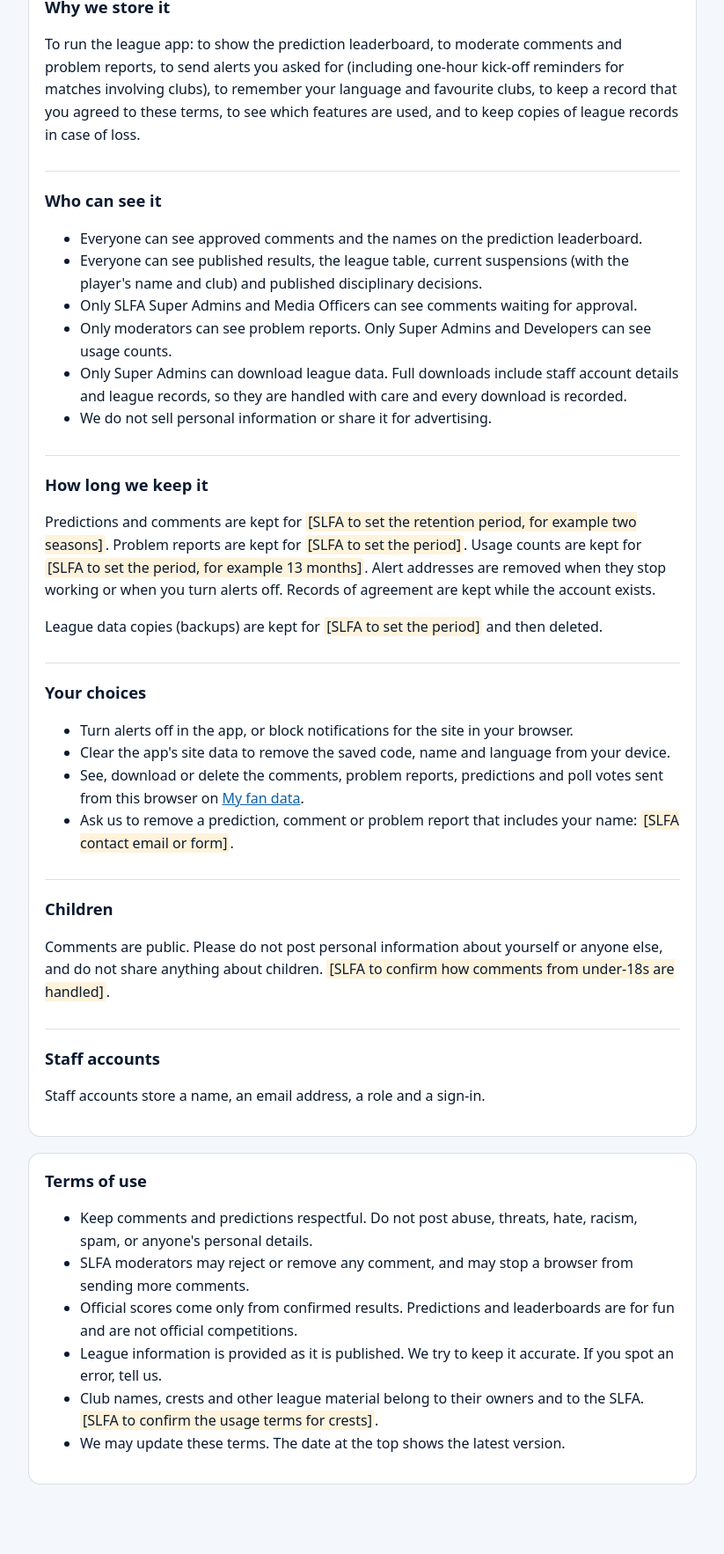
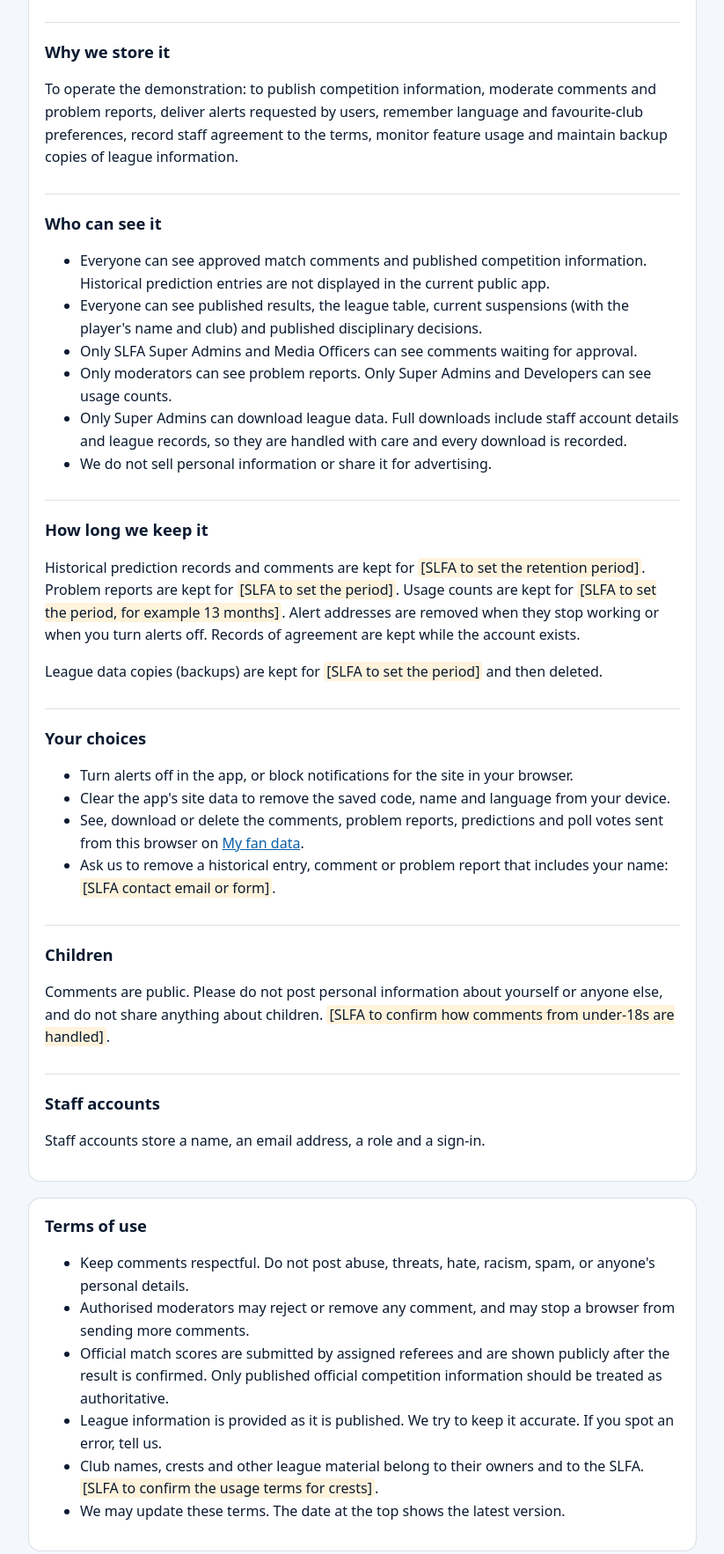
Before and after one commit to koromaalhajiabu/slfa_league_app, a plain HTML site: page privacy.html in a window 1280 px wide. Shown: the part 994-2760 px from the top of the page at 88% size, without its empty margins (228-1051 px from the left). Before the commit the page ends 2729 px from the top, so only its background shows below. Drawn offline with Linux system fonts and the light colour scheme.

Commit message:
Align privacy draft with current demo scope and operator status

```diff
--- a/privacy.html
+++ b/privacy.html
@@ -25,16 +25,16 @@
 <main>
   <a class="back" href="index.html">← Back to the League Centre</a>
   <h1>Privacy notice and terms of use</h1>
-  <p class="muted">Last updated: 5 November 2026 (draft version draft-2026-11)</p>
+  <p class="muted">Last updated: 24 November 2026 (draft version draft-2026-11)</p>
   <div class="draft" role="note"><strong>Draft.</strong> This text has not yet been approved by the Sierra Leone Football Association. Items in highlighted brackets must be completed before the app is promoted.</div>
 
   <div class="card">
     <h2 style="margin-top:0;border:0;padding-top:0">Privacy notice</h2>
-    <p>The SLFA League App is run by the Sierra Leone Football Association (SLFA) <span data-placeholder>[confirm the operating body's full legal name]</span>. This notice explains what personal information the app stores and why.</p>
+    <p>The SLFA League App is a demonstration developed by Koroma Leone Tech for review by the Sierra Leone Football Association (SLFA). It is not currently an officially adopted or operated SLFA service. Any future operating body, data controller and contact details must be confirmed by the Association before production deployment.</p>
 
     <h2>What we store</h2>
     <ul>
-      <li><strong>Predictions:</strong> the name you type, the score you predict, and a random code kept in your browser. The code stops one browser sending many entries. We do not ask for your email address or phone number to make a prediction.</li>
+      <li><strong>Historical supporter entries:</strong> earlier demonstration versions accepted score predictions and poll votes. Those features have been retired. Any historic entries already stored may remain available through the My Fan Data page for export or deletion; new predictions and poll votes are no longer accepted.</li>
       <li><strong>Comments:</strong> the name you type and the comment text. Comments are shown only after an SLFA moderator approves them.</li>
       <li><strong>Problem reports:</strong> if you report a wrong score or player, the type of problem, the message you write, and the same random browser code. Reports are read by SLFA moderators.</li>
       <li><strong>Account agreement:</strong> if you create a staff account, the time you agreed to this notice and the version you agreed to.</li>
@@ -45,11 +45,11 @@
     </ul>
 
     <h2>Why we store it</h2>
-    <p>To run the league app: to show the prediction leaderboard, to moderate comments and problem reports, to send alerts you asked for (including one-hour kick-off reminders for matches involving clubs), to remember your language and favourite clubs, to keep a record that you agreed to these terms, to see which features are used, and to keep copies of league records in case of loss.</p>
+    <p>To operate the demonstration: to publish competition information, moderate comments and problem reports, deliver alerts requested by users, remember language and favourite-club preferences, record staff agreement to the terms, monitor feature usage and maintain backup copies of league information.</p>
 
     <h2>Who can see it</h2>
     <ul>
-      <li>Everyone can see approved comments and the names on the prediction leaderboard.</li>
+      <li>Everyone can see approved match comments and published competition information. Historical prediction entries are not displayed in the current public app.</li>
       <li>Everyone can see published results, the league table, current suspensions (with the player's name and club) and published disciplinary decisions.</li>
       <li>Only SLFA Super Admins and Media Officers can see comments waiting for approval.</li>
       <li>Only moderators can see problem reports. Only Super Admins and Developers can see usage counts.</li>
@@ -58,7 +58,7 @@
     </ul>
 
     <h2>How long we keep it</h2>
-    <p>Predictions and comments are kept for <span data-placeholder>[SLFA to set the retention period, for example two seasons]</span>. Problem reports are kept for <span data-placeholder>[SLFA to set the period]</span>. Usage counts are kept for <span data-placeholder>[SLFA to set the period, for example 13 months]</span>. Alert addresses are removed when they stop working or when you turn alerts off. Records of agreement are kept while the account exists.</p>
+    <p>Historical prediction records and comments are kept for <span data-placeholder>[SLFA to set the retention period]</span>. Problem reports are kept for <span data-placeholder>[SLFA to set the period]</span>. Usage counts are kept for <span data-placeholder>[SLFA to set the period, for example 13 months]</span>. Alert addresses are removed when they stop working or when you turn alerts off. Records of agreement are kept while the account exists.</p>
     <p>League data copies (backups) are kept for <span data-placeholder>[SLFA to set the period]</span> and then deleted.</p>
 
     <h2>Your choices</h2>
@@ -66,7 +66,7 @@
       <li>Turn alerts off in the app, or block notifications for the site in your browser.</li>
       <li>Clear the app's site data to remove the saved code, name and language from your device.</li>
       <li>See, download or delete the comments, problem reports, predictions and poll votes sent from this browser on <a href="my-data.html">My fan data</a>.</li>
-      <li>Ask us to remove a prediction, comment or problem report that includes your name: <span data-placeholder>[SLFA contact email or form]</span>.</li>
+      <li>Ask us to remove a historical entry, comment or problem report that includes your name: <span data-placeholder>[SLFA contact email or form]</span>.</li>
     </ul>
 
     <h2>Children</h2>
@@ -79,9 +79,9 @@
   <div class="card" style="margin-top:18px">
     <h2 style="margin-top:0;border:0;padding-top:0">Terms of use</h2>
     <ul>
-      <li>Keep comments and predictions respectful. Do not post abuse, threats, hate, racism, spam, or anyone's personal details.</li>
-      <li>SLFA moderators may reject or remove any comment, and may stop a browser from sending more comments.</li>
-      <li>Official scores come only from confirmed results. Predictions and leaderboards are for fun and are not official competitions.</li>
+      <li>Keep comments respectful. Do not post abuse, threats, hate, racism, spam, or anyone's personal details.</li>
+      <li>Authorised moderators may reject or remove any comment, and may stop a browser from sending more comments.</li>
+      <li>Official match scores are submitted by assigned referees and are shown publicly after the result is confirmed. Only published official competition information should be treated as authoritative.</li>
       <li>League information is provided as it is published. We try to keep it accurate. If you spot an error, tell us.</li>
       <li>Club names, crests and other league material belong to their owners and to the SLFA. <span data-placeholder>[SLFA to confirm the usage terms for crests]</span>.</li>
       <li>We may update these terms. The date at the top shows the latest version.</li>
```
